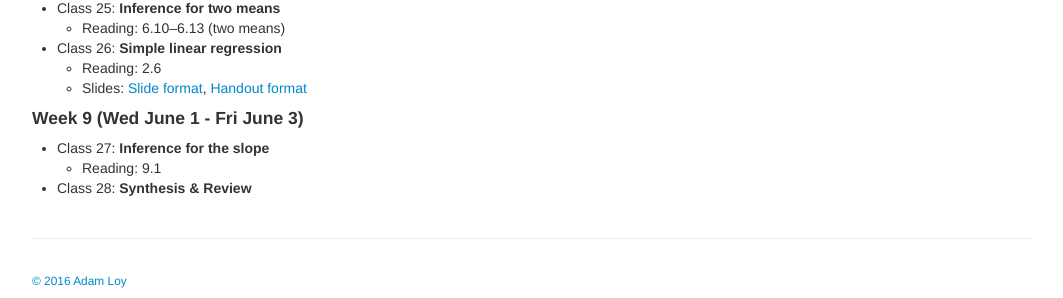
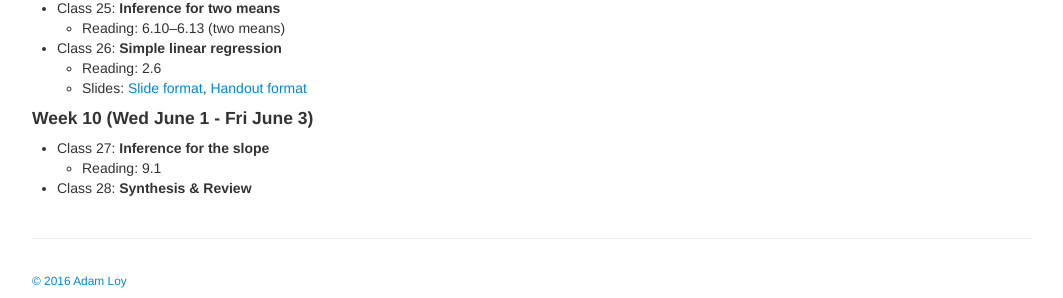
Before and after one commit to math107-LU/math107-lu.github.io, a Jekyll site: the page built from pages/class.md, in a window 1280 px wide and 900 px high, scrolled down 1618 px. Shown: the part 599-897 px from the top of the window, without its empty margins (108-1171 px from the left). Built offline with Jekyll 4.4.1, drawn with Linux system fonts in a browser that asks for light colours.

Commit message:
typo on week 10 title

```diff
--- a/pages/class.md
+++ b/pages/class.md
@@ -136,7 +136,7 @@ I've started a YouTube [channel](https://www.youtube.com/channel/UCCKXyZFxsGG5Tf
   - Reading: 2.6
   - Slides: [Slide format]({{ BASE_PATH }}/assets/slides/16-regression-slides.pdf), [Handout format]({{ BASE_PATH }}/assets/slides/16-regression-handout.pdf)
 
-#### Week 9 (Wed June 1 - Fri June 3)
+#### Week 10 (Wed June 1 - Fri June 3)
 
 - Class 27: **Inference for the slope**
   - Reading: 9.1
```
